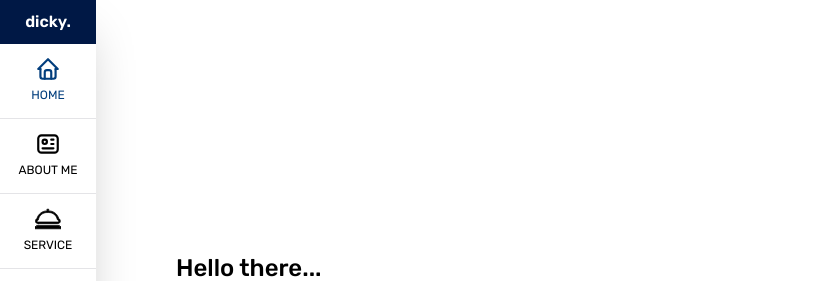
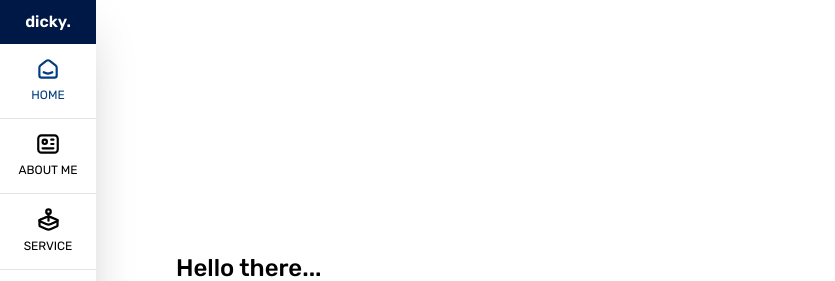
Before and after one commit to dickyd44/portfolio, a Next.js app: page / in a window 1280 px wide. Shown: the top 281 px of the page, without its empty margins (0-835 px from the left). Built offline with nearby package versions, Linux system fonts and the light colour scheme.

Commit message:
changes icon again and edit some animation

```diff
--- a/src/animation/index.ts
+++ b/src/animation/index.ts
@@ -27,6 +27,15 @@ export const appearsBottom: Variants = {
   hidden: { opacity: 0, y: 100 },
 };
 
+export const appearsBottomOneOnOne: Variants = {
+  visible: (i) => ({
+    opacity: 1,
+    y: 0,
+    transition: { duration: 0.7, delay: i * 0.3 },
+  }),
+  hidden: { opacity: 0, y: 100 },
+};
+
 export const appearsRight: Variants = {
   visible: {
     opacity: 1,
--- a/src/assets/icon/icon-sidebar/index.tsx
+++ b/src/assets/icon/icon-sidebar/index.tsx
@@ -10,12 +10,11 @@ export function HomeIcon() {
       strokeWidth="2"
       strokeLinecap="round"
       strokeLinejoin="round"
-      className="icon icon-tabler icons-tabler-outline icon-tabler-home"
+      className="icon icon-tabler icons-tabler-outline icon-tabler-smart-home"
     >
       <path stroke="none" d="M0 0h24v24H0z" fill="none" />
-      <path d="M5 12l-2 0l9 -9l9 9l-2 0" />
-      <path d="M5 12v7a2 2 0 0 0 2 2h10a2 2 0 0 0 2 -2v-7" />
-      <path d="M9 21v-6a2 2 0 0 1 2 -2h2a2 2 0 0 1 2 2v6" />
+      <path d="M19 8.71l-5.333 -4.148a2.666 2.666 0 0 0 -3.274 0l-5.334 4.148a2.665 2.665 0 0 0 -1.029 2.105v7.2a2 2 0 0 0 2 2h12a2 2 0 0 0 2 -2v-7.2c0 -.823 -.38 -1.6 -1.03 -2.105" />
+      <path d="M16 15c-2.21 1.333 -5.792 1.333 -8 0" />
     </svg>
   );
 }
@@ -47,28 +46,22 @@ export function AboutIcon() {
 export function ServiceIcon() {
   return (
     <svg
-      fill="#000000"
-      width="26"
-      height="26"
+      xmlns="http://www.w3.org/2000/svg"
+      width="27"
+      height="27"
+      viewBox="0 0 24 24"
+      fill="none"
       stroke="currentColor"
-      strokeWidth="12"
+      strokeWidth="2"
       strokeLinecap="round"
       strokeLinejoin="round"
-      xmlns="http://www.w3.org/2000/svg"
-      viewBox="0 0 423.683 423.683"
+      className="icon icon-tabler icons-tabler-outline icon-tabler-brand-apple-arcade"
     >
       <path stroke="none" d="M0 0h24v24H0z" fill="none" />
-      <g>
-        <path
-          d="M54.376,287.577h310.459c26.48,0,48.02-13.979,48.02-40.453c0-17.916-10.001-34.07-25.559-42.292
-		c-19.021-72.951-86.061-125.196-162.002-125.223v-3.431h-3.854V61.814h3.854v-9.569h-31.38v9.569h3.854v14.363h-3.854v3.431
-		c-75.941,0.026-142.97,52.272-161.988,125.217c-15.56,8.216-25.573,24.376-25.573,42.291
-		C6.36,273.597,27.896,287.577,54.376,287.577z M47.676,227.145l7.214-2.424l1.617-7.447
-		c13.884-64.232,71.707-110.862,137.467-110.862h31.274c65.763,0,123.582,46.63,137.473,110.862l1.607,7.447l7.223,2.424
-		c8.678,2.92,14.506,10.946,14.506,19.979c0,11.703-9.517,13.647-21.221,13.647H54.376c-11.7,0-21.22-1.944-21.22-13.647
-		C33.162,238.091,38.984,230.065,47.676,227.145z M423.683,334.602v36.836H0v-36.836h25.348v-18.418h372.99v18.418H423.683z"
-        />
-      </g>
+      <path d="M12 5m-2 0a2 2 0 1 0 4 0a2 2 0 1 0 -4 0" />
+      <path d="M20 12.5v4.75a.734 .734 0 0 1 -.055 .325a.704 .704 0 0 1 -.348 .366l-5.462 2.58a5 5 0 0 1 -4.27 0l-5.462 -2.58a.705 .705 0 0 1 -.401 -.691l0 -4.75" />
+      <path d="M4.431 12.216l5.634 -2.332a5.065 5.065 0 0 1 3.87 0l5.634 2.332a.692 .692 0 0 1 .028 1.269l-5.462 2.543a5.064 5.064 0 0 1 -4.27 0l-5.462 -2.543a.691 .691 0 0 1 .028 -1.27z" />
+      <path d="M12 7l0 6" />
     </svg>
   );
 }
--- a/src/components/organisms/experience/index.tsx
+++ b/src/components/organisms/experience/index.tsx
@@ -1,11 +1,6 @@
 "use client";
 import { motion } from "framer-motion";
-import {
-  appearsLeft,
-  appearsRight,
-  appearsBottom,
-  appearsTop,
-} from "@/src/animation";
+import { appearsTop, appearsBottomOneOnOne } from "@/src/animation";
 import Image from "next/image";
 import { EXPERIENCE } from "@/src/constants/experience";
 import { useState } from "react";
@@ -45,13 +40,8 @@ export default function ExperienceSection() {
             <motion.div
               initial="hidden"
               whileInView="visible"
-              variants={
-                idx % 3 === 0
-                  ? appearsLeft
-                  : idx % 3 === 1
-                  ? appearsBottom
-                  : appearsRight
-              }
+              variants={appearsBottomOneOnOne}
+              custom={idx}
               viewport={{ amount: 0, once: true }}
               key={idx}
               className="relative h-full pb-16 border border-slate-300 rounded-sm shadow"
--- a/src/components/organisms/portfolio/testimonial/index.tsx
+++ b/src/components/organisms/portfolio/testimonial/index.tsx
@@ -57,7 +57,7 @@ export default function TestimonialSection() {
                           alt={testimonial.name}
                           width={1000}
                           height={1000}
-                          className="object-cover rounded-full w-24 h-24 sm:mr-5"
+                          className="object-cover rounded-tl-full rounded-bl-full rounded-br-full w-28 h-28 sm:w-60 sm:mr-5"
                         />
                         <div className="text-center sm:text-start">
                           <p className="text-zinc-500 mt-2 sm:mt-0">
```
Also changed, not shown: src/assets/testimonials/profile-testi.jpg.
